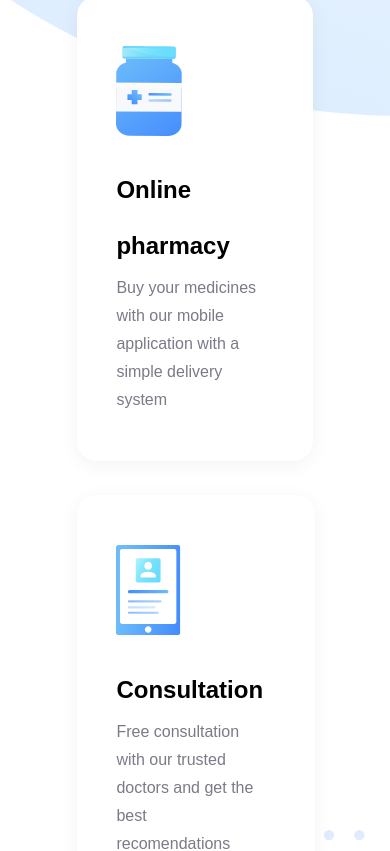
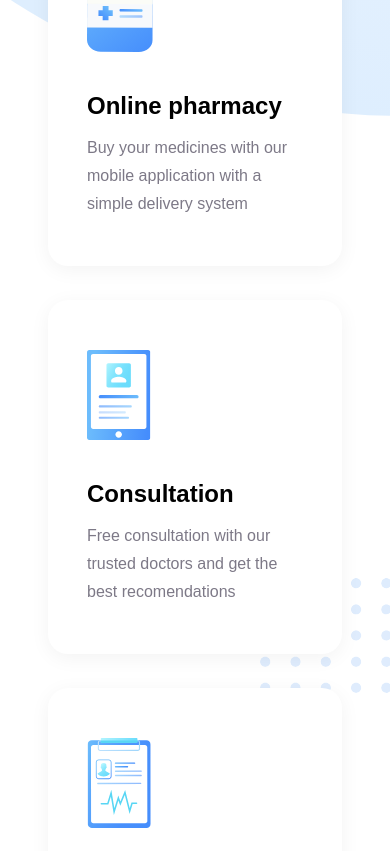
Before and after one commit to fahmirizalbudi/trafalgar, a React (Vite) app: page / in a window 390 px wide. Shown: the part 1829-2680 px from the top of the page. Built offline with nearby package versions, Linux system fonts and the light colour scheme; a web font is replaced by a local one.

Commit message:
style: change width on media query

```diff
--- a/src/App.css
+++ b/src/App.css
@@ -469,4 +469,8 @@ footer {
     .navbar__close {
         display: block;
     }
+
+    .service__cards {
+        width: 100%;
+    }
 }
```
